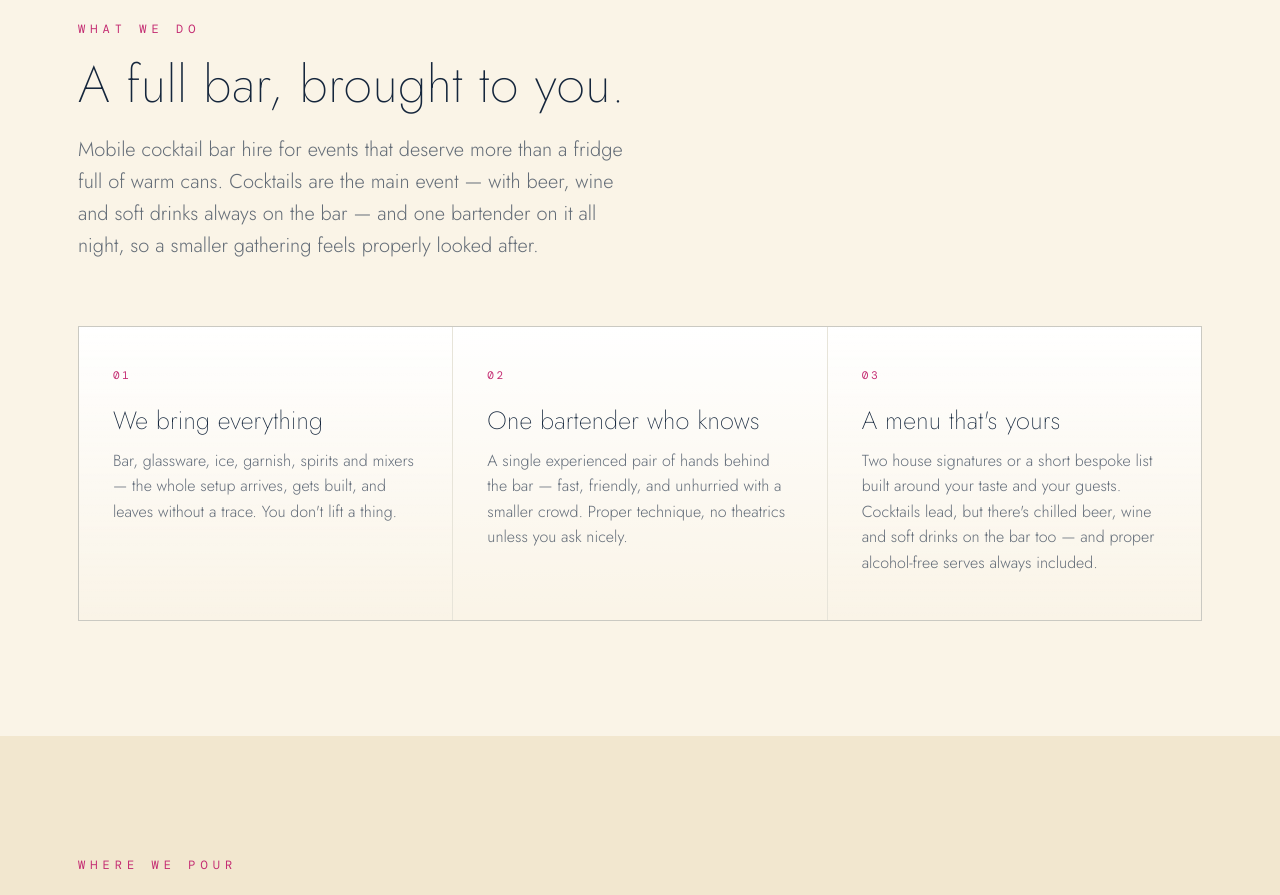
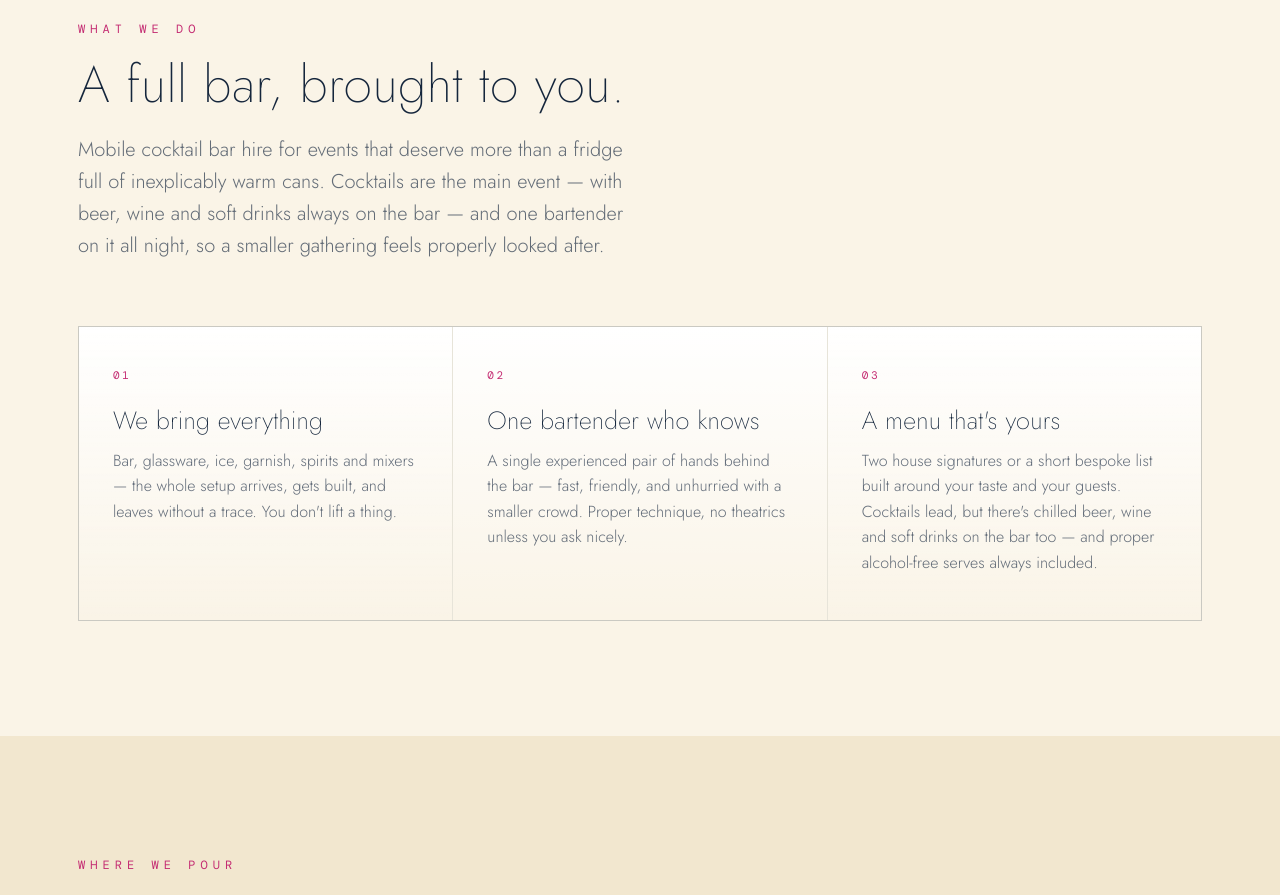
Before and after one commit to rjcoupe/pol-website, a React (Vite) app: page / in a window 1280 px wide. Shown: the part 900-1795 px from the top of the page. Built offline with nearby package versions, Linux system fonts and the light colour scheme.

Commit message:
Small text update

```diff
--- a/src/content.ts
+++ b/src/content.ts
@@ -46,7 +46,7 @@ export const features = {
   head: {
     kicker: 'What we do',
     title: 'A full bar, brought to you.',
-    lead: "Mobile cocktail bar hire for events that deserve more than a fridge full of warm cans. Cocktails are the main event — with beer, wine and soft drinks always on the bar — and one bartender on it all night, so a smaller gathering feels properly looked after.",
+    lead: "Mobile cocktail bar hire for events that deserve more than a fridge full of inexplicably warm cans. Cocktails are the main event — with beer, wine and soft drinks always on the bar — and one bartender on it all night, so a smaller gathering feels properly looked after.",
   } satisfies SectionHeadContent,
   cards: [
     {
```
